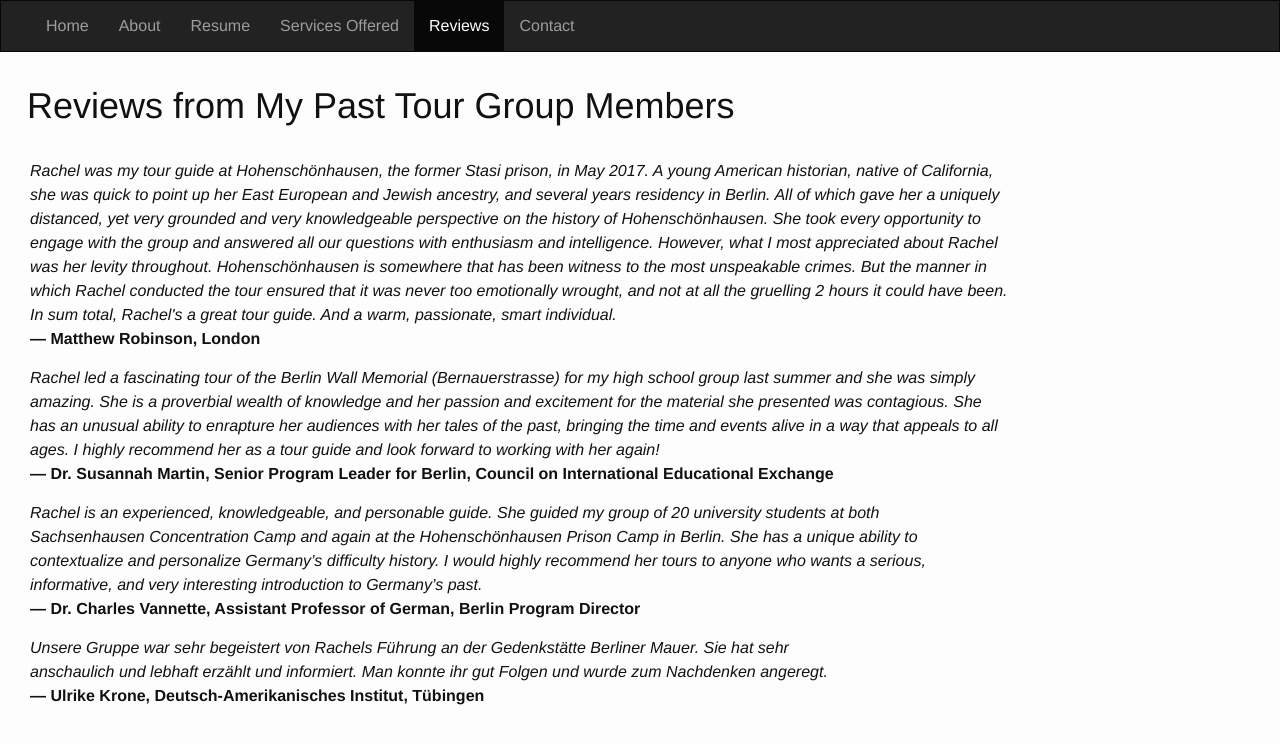
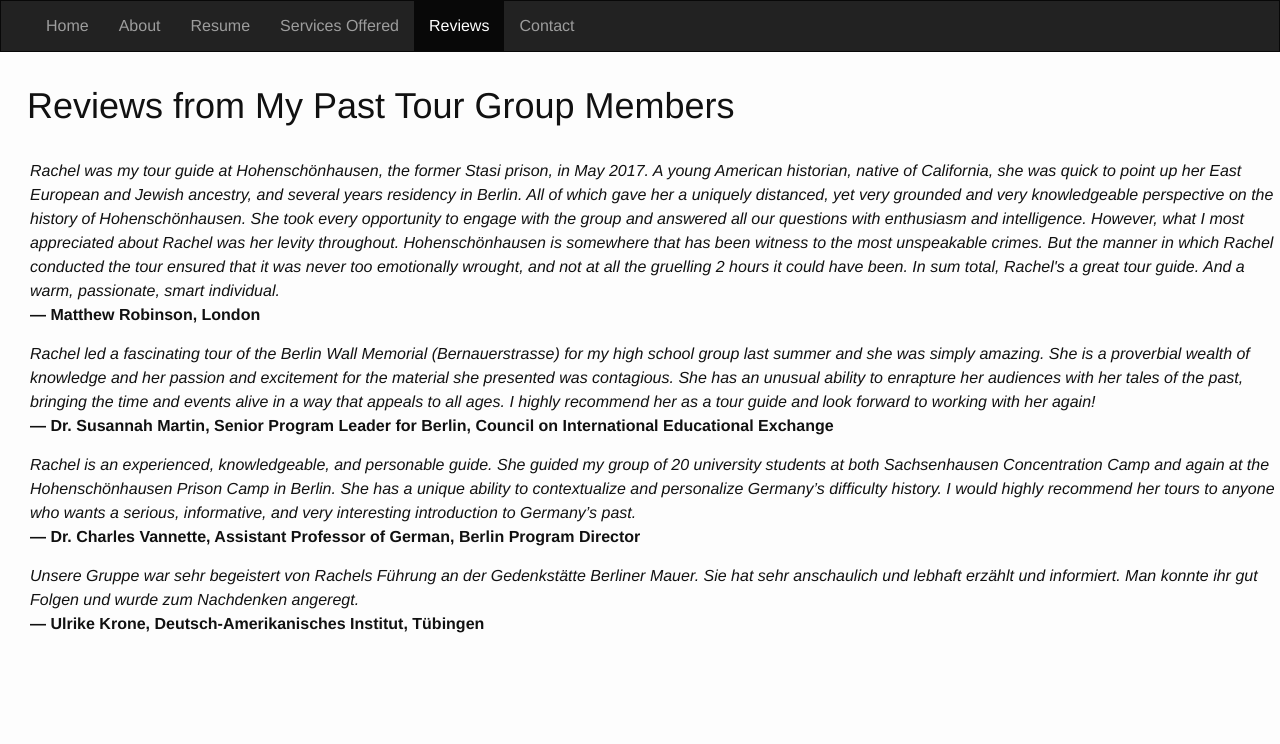
Before and after one commit to rdickste/rdickste.github.io, a Jekyll site: the page reviews.html, which Jekyll copies as it is, in a window 1280 px wide. Shown: the top 744 px of the page. Built offline with Jekyll 4.4.1, drawn with Linux system fonts in a browser that asks for light colours; nearby versions of some CDN libraries.

```diff
--- a/index.html
+++ b/index.html
@@ -55,7 +55,7 @@
     </div>
     <div class="collapse navbar-collapse" id="myNavbar">
       <ul class="nav navbar-nav">
-        <li class="active"><a href="#">Home</a></li>
+        <li class="active"><a href="index.html">Home</a></li>
         <li><a href="#">About</a></li>
         <li><a href="#">Resume</a></li>
         <li><a href="services-offered.html">Services Offered</a></li>
--- a/reviews.html
+++ b/reviews.html
@@ -61,16 +61,16 @@
   Reviews from My Past Tour Group Members
 </h1>
 <p>
-  <i>Rachel was my tour guide at Hohenschönhausen, the former Stasi prison, in May 2017. A young American historian, native of California,<br> she was quick to point up her East European and Jewish ancestry, and several years residency in Berlin. All of which gave her a uniquely<br> distanced, yet very grounded and very knowledgeable perspective on the history of Hohenschönhausen. She took every opportunity to<br> engage with the group and answered all our questions with enthusiasm and intelligence. However, what I most appreciated about Rachel<br> was her levity throughout. Hohenschönhausen is somewhere that has been witness to the most unspeakable crimes. But the manner in<br> which Rachel conducted the tour ensured that it was never too emotionally wrought, and not at all the gruelling 2 hours it could have been.<br> In sum total, Rachel's a great tour guide. And a warm, passionate, smart individual.</i><br> <b> — Matthew Robinson, London </b>
+  <i>Rachel was my tour guide at Hohenschönhausen, the former Stasi prison, in May 2017. A young American historian, native of California, she was quick to point up her East European and Jewish ancestry, and several years residency in Berlin. All of which gave her a uniquely distanced, yet very grounded and very knowledgeable perspective on the history of Hohenschönhausen. She took every opportunity to engage with the group and answered all our questions with enthusiasm and intelligence. However, what I most appreciated about Rachel was her levity throughout. Hohenschönhausen is somewhere that has been witness to the most unspeakable crimes. But the manner in which Rachel conducted the tour ensured that it was never too emotionally wrought, and not at all the gruelling 2 hours it could have been. In sum total, Rachel's a great tour guide. And a warm, passionate, smart individual.</i><br> <b> — Matthew Robinson, London </b>
 </p>
 <p>
-  <i>Rachel led a fascinating tour of the Berlin Wall Memorial (Bernauerstrasse) for my high school group last summer and she was simply<br> amazing.  She is a proverbial wealth of knowledge and her passion and excitement for the material she presented was contagious.  She<br> has an unusual ability to enrapture her audiences with her tales of the past, bringing the time and events alive in a way that appeals to all<br> ages.  I highly recommend her as a tour guide and look forward to working with her again!</i><br> <b> — Dr. Susannah Martin, Senior Program Leader for Berlin, Council on International Educational Exchange</b>
+  <i>Rachel led a fascinating tour of the Berlin Wall Memorial (Bernauerstrasse) for my high school group last summer and she was simply amazing.  She is a proverbial wealth of knowledge and her passion and excitement for the material she presented was contagious.  She has an unusual ability to enrapture her audiences with her tales of the past, bringing the time and events alive in a way that appeals to all ages.  I highly recommend her as a tour guide and look forward to working with her again!</i><br> <b> — Dr. Susannah Martin, Senior Program Leader for Berlin, Council on International Educational Exchange</b>
 </p>
 <p>
-  <i>Rachel is an experienced, knowledgeable, and personable guide. She guided my group of 20 university students at both<br> Sachsenhausen Concentration Camp and again at the Hohenschönhausen Prison Camp in Berlin. She has a unique ability to<br> contextualize and personalize Germany’s difficulty history. I would highly recommend her tours to anyone who wants a serious,<br> informative, and very interesting introduction to Germany’s past.</i>  <br> <b> — Dr. Charles Vannette, Assistant Professor of German, Berlin Program Director</b>
+  <i>Rachel is an experienced, knowledgeable, and personable guide. She guided my group of 20 university students at both Sachsenhausen Concentration Camp and again at the Hohenschönhausen Prison Camp in Berlin. She has a unique ability to contextualize and personalize Germany’s difficulty history. I would highly recommend her tours to anyone who wants a serious, informative, and very interesting introduction to Germany’s past.</i>  <br> <b> — Dr. Charles Vannette, Assistant Professor of German, Berlin Program Director</b>
 </p>
 <p>
-  <i>Unsere Gruppe war sehr begeistert von Rachels Führung an der Gedenkstätte Berliner Mauer. Sie hat sehr<br> anschaulich und lebhaft erzählt und informiert. Man konnte ihr gut Folgen und wurde zum Nachdenken angeregt.</i><br> <b> — Ulrike Krone, Deutsch-Amerikanisches Institut, Tübingen </b>
+  <i>Unsere Gruppe war sehr begeistert von Rachels Führung an der Gedenkstätte Berliner Mauer. Sie hat sehr anschaulich und lebhaft erzählt und informiert. Man konnte ihr gut Folgen und wurde zum Nachdenken angeregt.</i><br> <b> — Ulrike Krone, Deutsch-Amerikanisches Institut, Tübingen </b>
   </p>
 </div>
   </div>
```
